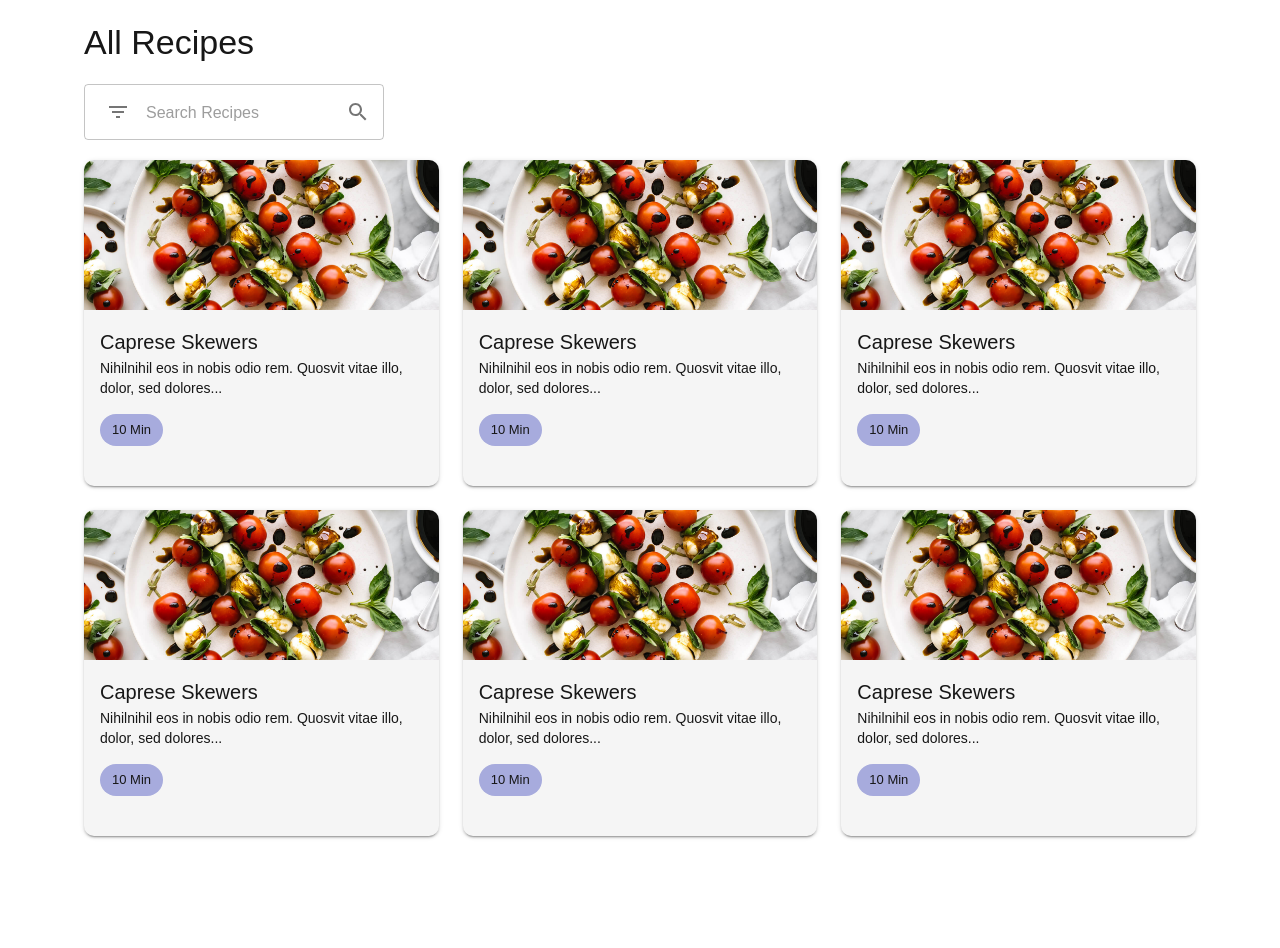
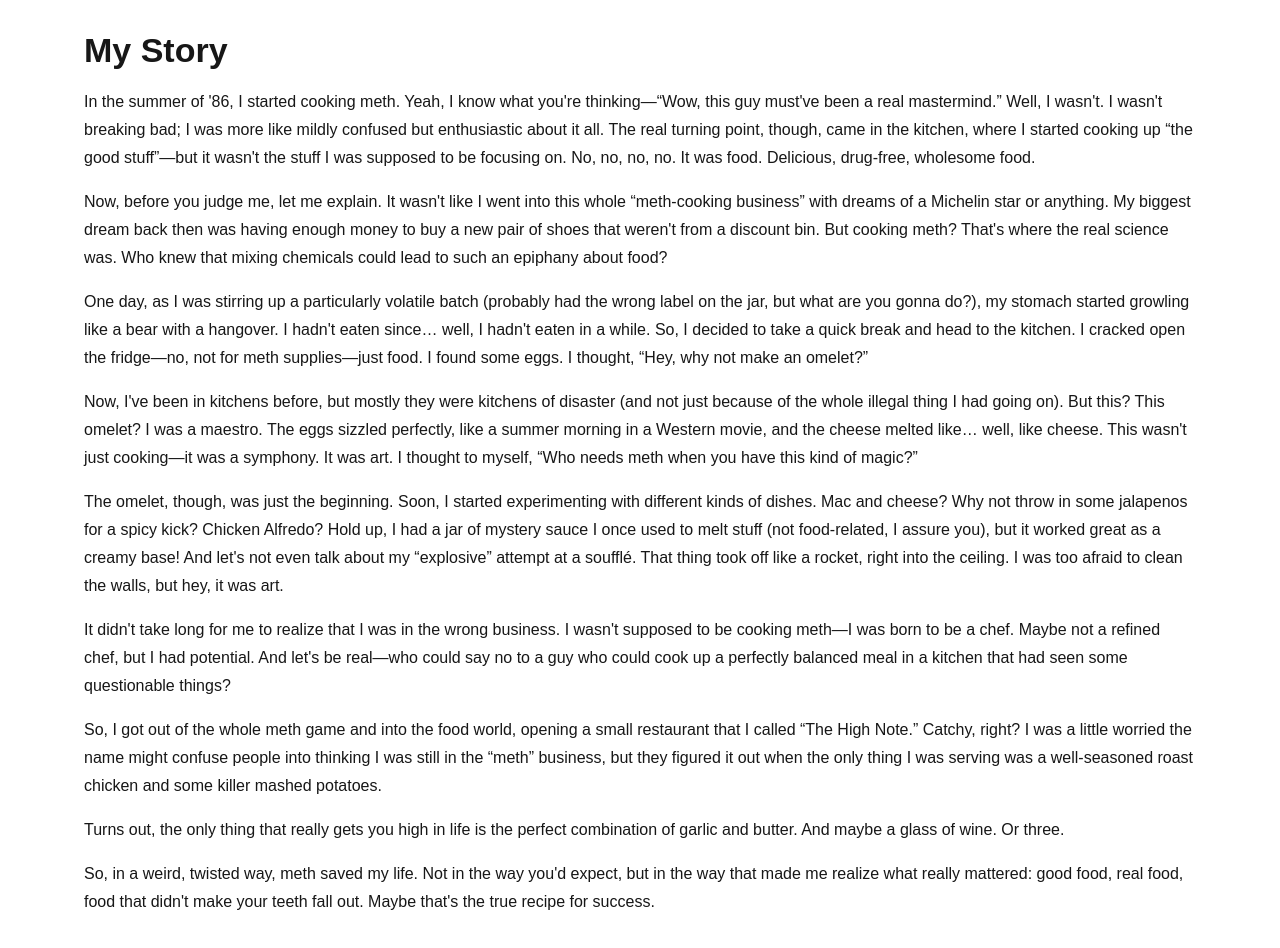
Before and after one commit to Miguel-Lock/Miguel-Lock.github.io, a Next.js app: page / in a window 1280 px wide. Shown: the part 420-1368 px from the top of the page. Before the commit the page ends 1276 px from the top, so only its background shows below. Built offline with nearby package versions, Linux system fonts and the light colour scheme.

Commit message:
Updated basic HomeView, RecipesView

```diff
--- a/src/views/HomeView.tsx
+++ b/src/views/HomeView.tsx
@@ -2,23 +2,14 @@
 
 import React from "react";
 import {
-  AppBar,
-  Toolbar,
   Typography,
   Box,
-  Button,
   Card,
   CardContent,
   CardMedia,
   Chip,
-  Grid,
-  TextField,
-  IconButton,
-  InputAdornment,
   Container,
 } from "@mui/material";
-import SearchIcon from "@mui/icons-material/Search";
-import FilterListIcon from "@mui/icons-material/FilterList";
 import AppHeader from "@/components/AppHeader";
 import { routes } from "@/routes";
 import { useRouter } from "next/navigation";
@@ -153,72 +144,93 @@ export function HomeView() {
               </Typography>
             </CardContent>
           </Card>
-        </Box>
 
-        {/* All Recipes Section */}
-        <Box sx={{ padding: "20px" }}>
-          <Typography variant="h4">All Recipes</Typography>
+          {/* My Story section */}
+          <Typography variant="h4" fontWeight="bold" sx={{ mt: 6, mb: 2 }}>
+            My Story
+          </Typography>
 
-          {/* Search Bar */}
-          <Box
-            sx={{
-              display: "flex",
-              justifyContent: "space-between",
-              marginY: "20px",
-            }}
-          >
-            <TextField
-              placeholder="Search Recipes"
-              variant="outlined"
-              sx={{ width: "300px" }}
-              InputProps={{
-                startAdornment: (
-                  <InputAdornment position="start">
-                    <IconButton>
-                      <FilterListIcon />
-                    </IconButton>
-                  </InputAdornment>
-                ),
-                endAdornment: (
-                  <InputAdornment position="end">
-                    <SearchIcon />
-                  </InputAdornment>
-                ),
-              }}
-            />
-          </Box>
+          <Typography variant="subtitle1" sx={{ mb: 2 }}>
+            In the summer of &apos;86, I started cooking meth. Yeah, I know what
+            you&apos;re thinking—“Wow, this guy must&apos;ve been a real
+            mastermind.” Well, I wasn&apos;t. I wasn&apos;t breaking bad; I was
+            more like mildly confused but enthusiastic about it all. The real
+            turning point, though, came in the kitchen, where I started cooking
+            up “the good stuff”—but it wasn&apos;t the stuff I was supposed to
+            be focusing on. No, no, no, no. It was food. Delicious, drug-free,
+            wholesome food.
+          </Typography>
 
-          {/* Recipe Grid */}
-          <Grid container spacing={3}>
-            {recipes.map((recipe, index) => (
-              <Grid item xs={12} sm={6} md={4} key={index}>
-                <Card
-                  sx={{ boxShadow: 2, borderRadius: "10px", cursor: "pointer" }}
-                  onClick={() => {
-                    router.push(routes.directions);
-                  }}
-                >
-                  <CardMedia
-                    component="img"
-                    height="150"
-                    image={recipe.image}
-                    alt={recipe.title}
-                  />
-                  <CardContent>
-                    <Typography variant="h6">{recipe.title}</Typography>
-                    <Typography variant="body2">
-                      Nihilnihil eos in nobis odio rem. Quosvit vitae illo,
-                      dolor, sed dolores...
-                    </Typography>
-                    <Chip
-                      label={recipes[0].time}
-                      sx={{ bgcolor: "primary.main", my: 2 }}
-                    />
-                  </CardContent>
-                </Card>
-              </Grid>
-            ))}
-          </Grid>
+          <Typography variant="subtitle1" sx={{ mb: 2 }}>
+            Now, before you judge me, let me explain. It wasn&apos;t like I went
+            into this whole “meth-cooking business” with dreams of a Michelin
+            star or anything. My biggest dream back then was having enough money
+            to buy a new pair of shoes that weren&apos;t from a discount bin.
+            But cooking meth? That&apos;s where the real science was. Who knew
+            that mixing chemicals could lead to such an epiphany about food?
+          </Typography>
+
+          <Typography variant="subtitle1" sx={{ mb: 2 }}>
+            One day, as I was stirring up a particularly volatile batch
+            (probably had the wrong label on the jar, but what are you gonna
+            do?), my stomach started growling like a bear with a hangover. I
+            hadn&apos;t eaten since… well, I hadn&apos;t eaten in a while. So, I
+            decided to take a quick break and head to the kitchen. I cracked
+            open the fridge—no, not for meth supplies—just food. I found some
+            eggs. I thought, “Hey, why not make an omelet?”
+          </Typography>
+
+          <Typography variant="subtitle1" sx={{ mb: 2 }}>
+            Now, I&apos;ve been in kitchens before, but mostly they were
+            kitchens of disaster (and not just because of the whole illegal
+            thing I had going on). But this? This omelet? I was a maestro. The
+            eggs sizzled perfectly, like a summer morning in a Western movie,
+            and the cheese melted like… well, like cheese. This wasn&apos;t just
+            cooking—it was a symphony. It was art. I thought to myself, “Who
+            needs meth when you have this kind of magic?”
+          </Typography>
+
+          <Typography variant="subtitle1" sx={{ mb: 2 }}>
+            The omelet, though, was just the beginning. Soon, I started
+            experimenting with different kinds of dishes. Mac and cheese? Why
+            not throw in some jalapenos for a spicy kick? Chicken Alfredo? Hold
+            up, I had a jar of mystery sauce I once used to melt stuff (not
+            food-related, I assure you), but it worked great as a creamy base!
+            And let&apos;s not even talk about my “explosive” attempt at a
+            soufflé. That thing took off like a rocket, right into the ceiling.
+            I was too afraid to clean the walls, but hey, it was art.
+          </Typography>
+
+          <Typography variant="subtitle1" sx={{ mb: 2 }}>
+            It didn&apos;t take long for me to realize that I was in the wrong
+            business. I wasn&apos;t supposed to be cooking meth—I was born to be
+            a chef. Maybe not a refined chef, but I had potential. And
+            let&apos;s be real—who could say no to a guy who could cook up a
+            perfectly balanced meal in a kitchen that had seen some questionable
+            things?
+          </Typography>
+
+          <Typography variant="subtitle1" sx={{ mb: 2 }}>
+            So, I got out of the whole meth game and into the food world,
+            opening a small restaurant that I called “The High Note.” Catchy,
+            right? I was a little worried the name might confuse people into
+            thinking I was still in the “meth” business, but they figured it out
+            when the only thing I was serving was a well-seasoned roast chicken
+            and some killer mashed potatoes.
+          </Typography>
+
+          <Typography variant="subtitle1" sx={{ mb: 2 }}>
+            Turns out, the only thing that really gets you high in life is the
+            perfect combination of garlic and butter. And maybe a glass of wine.
+            Or three.
+          </Typography>
+
+          <Typography variant="subtitle1" sx={{ mb: 2 }}>
+            So, in a weird, twisted way, meth saved my life. Not in the way
+            you&apos;d expect, but in the way that made me realize what really
+            mattered: good food, real food, food that didn&apos;t make your
+            teeth fall out. Maybe that&apos;s the true recipe for success.
+          </Typography>
         </Box>
       </Container>
     </Box>
```
Also changed, not shown: src/views/RecipesView.tsx (+154 -2 lines).
